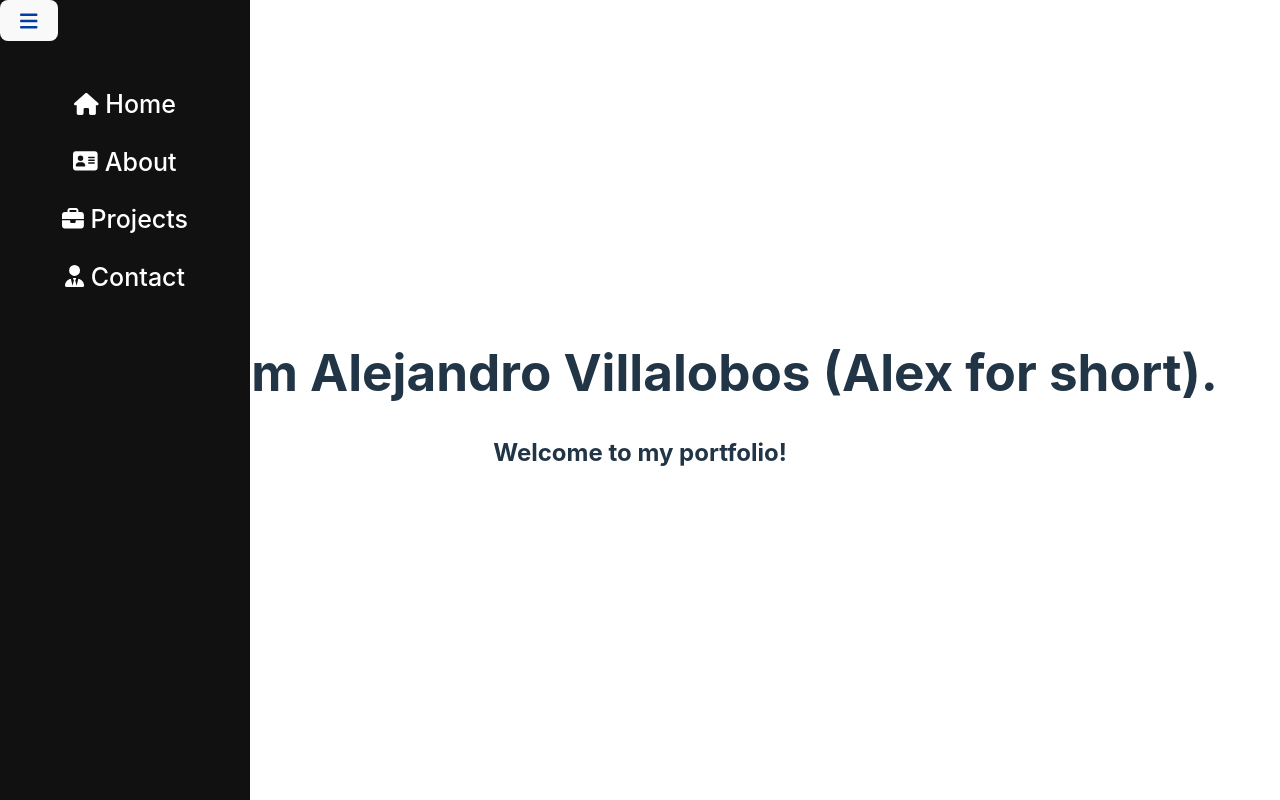
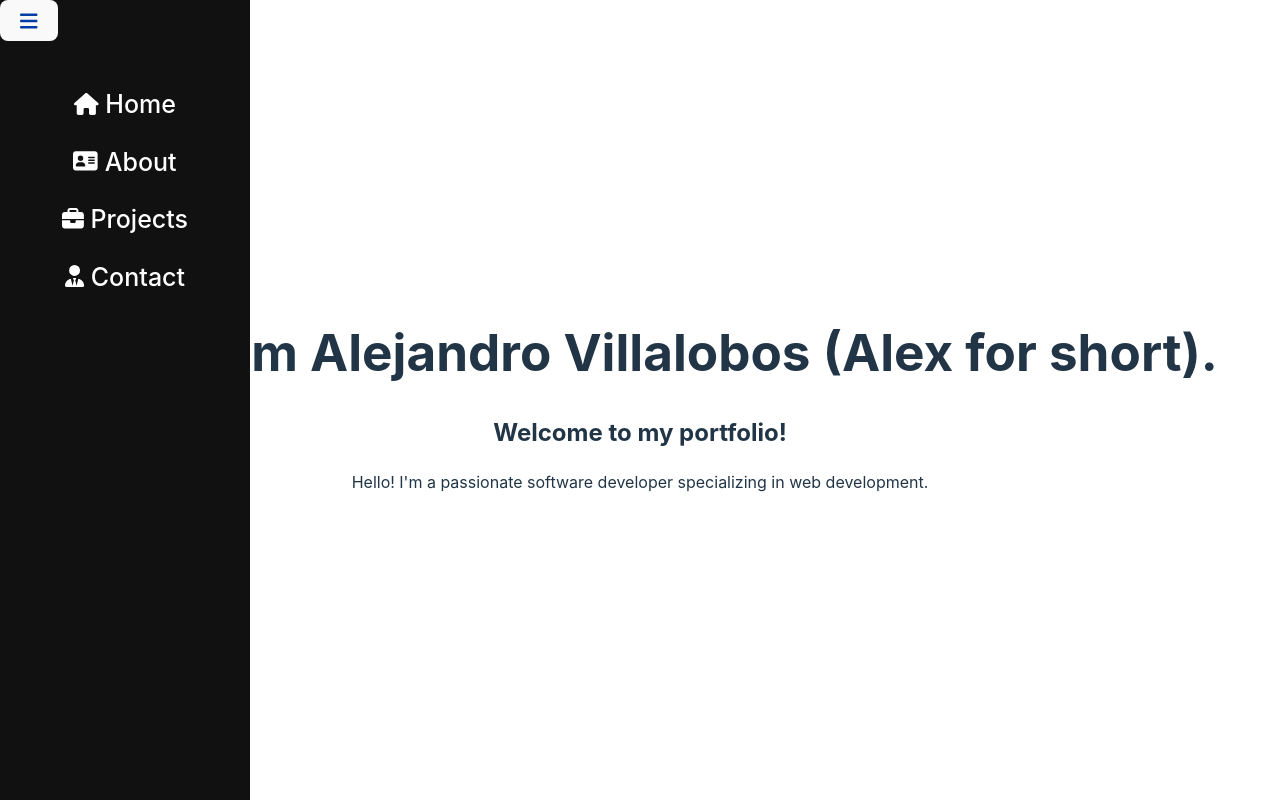
Before and after one commit to avilla13/avx-portfolio, a React (Vite) app: page / in a window 1280 px wide. Built offline with nearby package versions, Linux system fonts and the light colour scheme.

Commit message:
Add HomePage.css and basic HomePage.jsx

```diff
--- /dev/null
+++ b/src/pages/HomePage/HomePage.css
@@ -0,0 +1,4 @@
+.main {
+    padding: 20px 0;
+    text-align: center;
+}
--- a/src/pages/HomePage/HomePage.jsx
+++ b/src/pages/HomePage/HomePage.jsx
@@ -5,6 +5,11 @@ export default function HomePage() {
     <div>
       <h1>Hello! I'm Alejandro Villalobos (Alex for short).</h1>
       <h2>Welcome to my portfolio!</h2>
+      <main>
+        <p>
+          Hello! I'm a passionate software developer specializing in web development.
+        </p>
+      </main>
     </div>
   )
 }
```
